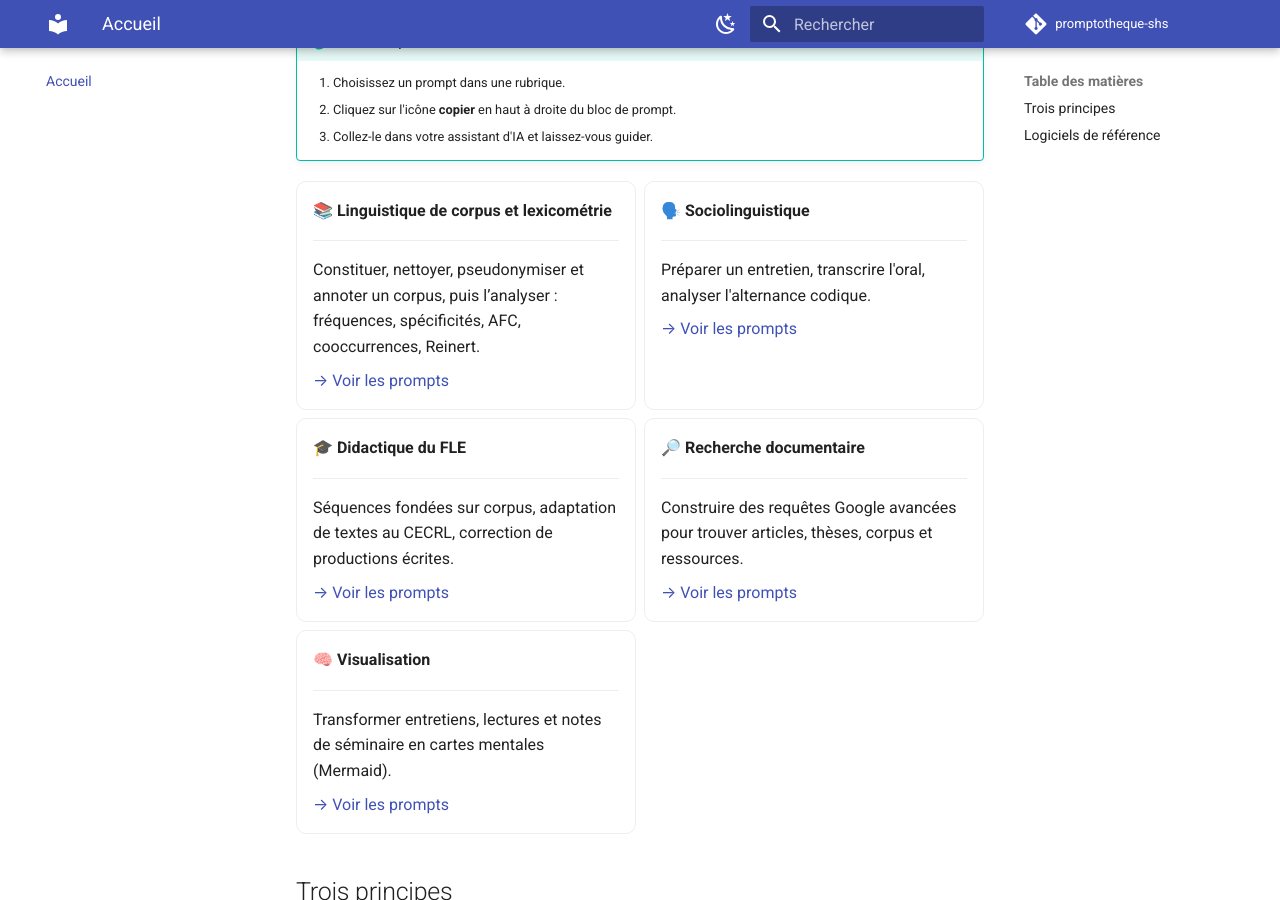
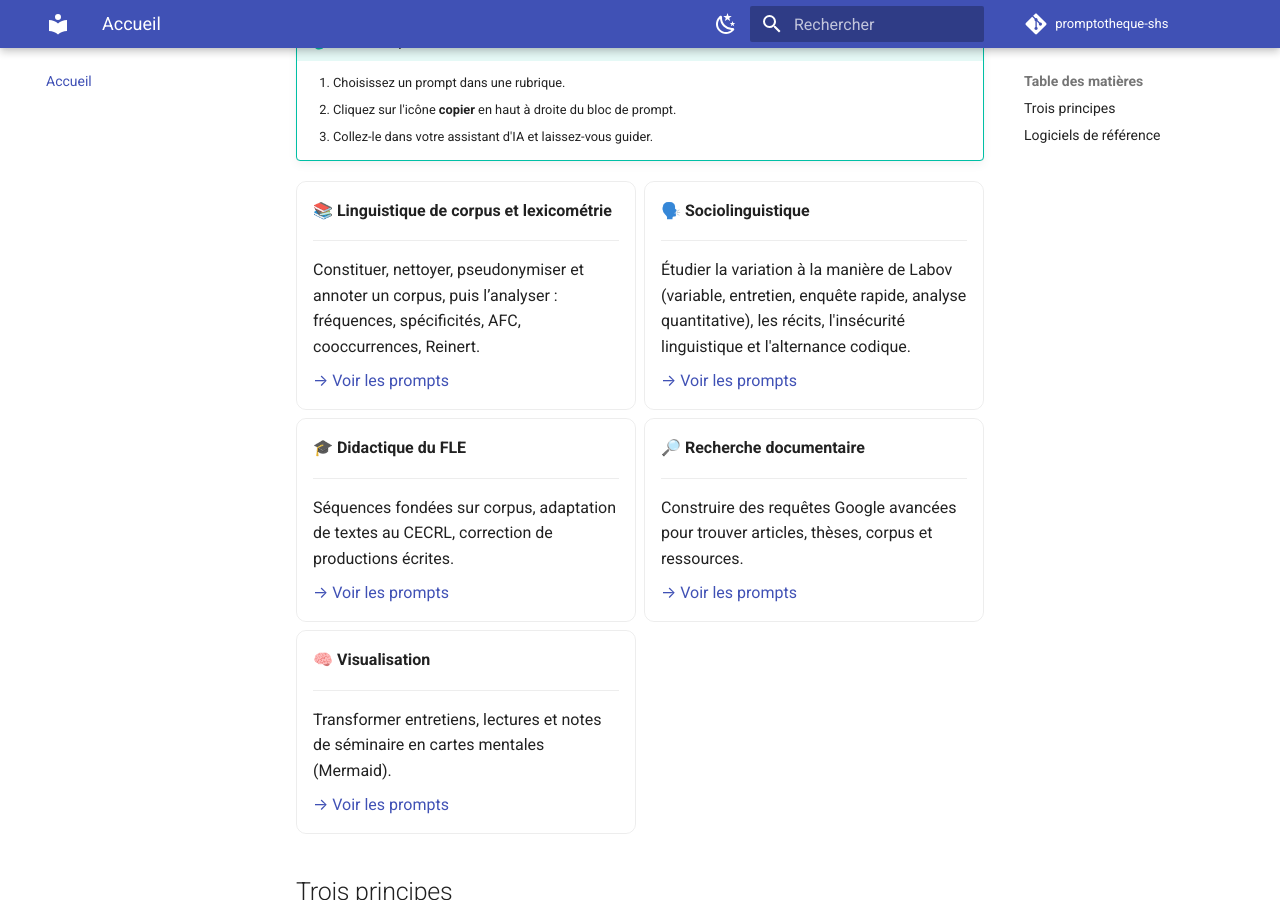
Before and after one commit to amanylili/promptotheque-shs, an MkDocs documentation site: the page built from docs/index.md, in a window 1280 px wide and 900 px high, scrolled down 410 px. Built offline with MkDocs 1.6.1 and Material for MkDocs 9.7.7, drawn with Linux system fonts in a browser that asks for light colours; comment, search, counter and statistics services are not loaded.

Commit message:
Page d’accueil : nouvelle description de la rubrique Sociolinguistique

```diff
--- a/docs/index.md
+++ b/docs/index.md
@@ -27,7 +27,7 @@ Chaque prompt est **interactif**. L'assistant avance par phases et s'arrête à
 
     ---
 
-    Préparer un entretien, transcrire l'oral, analyser l'alternance codique.
+    Étudier la variation à la manière de Labov (variable, entretien, enquête rapide, analyse quantitative), les récits, l'insécurité linguistique et l'alternance codique.
 
     [→ Voir les prompts](sociolinguistique/index.md)
 
```
